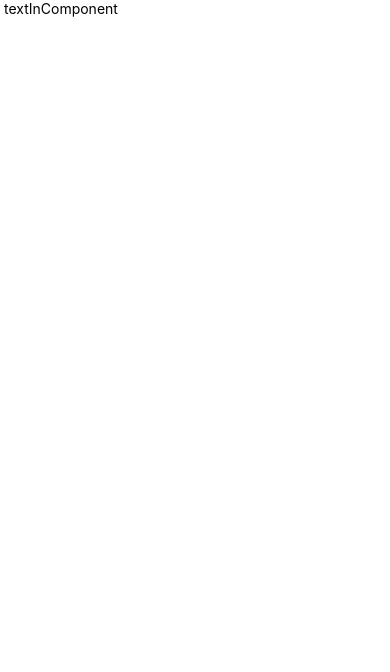
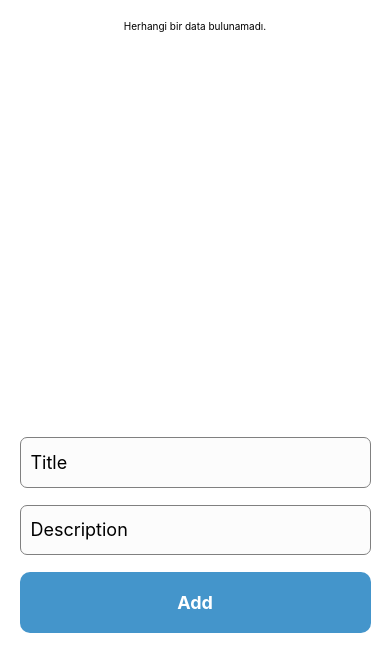
Before and after one commit to eyupucmaz/React-Native-TodoApp-Demo, a React Native app: screen / in a window 390 px wide. Shown: the top 672 px of the page. Built offline with nearby package versions, Linux system fonts and the light colour scheme.

Commit message:
almost finish :)

```diff
--- a/App.js
+++ b/App.js
@@ -1,12 +1,102 @@
-import React, {Component} from 'react';
-import {Text, View} from 'react-native';
+import React, {useState} from 'react';
+import {
+  SafeAreaView,
+  KeyboardAvoidingView,
+  Platform,
+  Text,
+  FlatList,
+  View,
+  StyleSheet,
+} from 'react-native';
+import {Buttons, Inputs} from './Components';
 
-export default class App extends Component {
-  render() {
-    return (
-      <View>
-        <Text> textInComponent </Text>
-      </View>
-    );
-  }
+export default function App() {
+  const [title, setTitle] = useState('');
+  const [dsc, setDsc] = useState('');
+  const [data, setData] = useState([]);
+  const renderItem = ({item}) => (
+    <View style={styles.item}>
+      <Text style={styles.title}>{item.title}</Text>
+      <Text style={styles.dsc}>{item.dsc}</Text>
+    </View>
+  );
+  return (
+    <SafeAreaView style={{flex: 1}}>
+      <KeyboardAvoidingView
+        behavior={Platform.OS == 'ios' ? 'padding' : 'height'}
+        style={{flex: 1}}>
+        <FlatList
+          style={{flex: 1}}
+          data={data}
+          renderItem={renderItem}
+          keyExtractor={(item) => item.id}
+          ListEmptyComponent={() => {
+            return (
+              <View style={{alignItems: 'center', marginTop: 20}}>
+                <Text style={{fontSize: 10}}>
+                  Herhangi bir data bulunamadı.
+                </Text>
+              </View>
+            );
+          }}
+        />
+
+        <View
+          style={{
+            alignItems: 'center',
+            paddingTop: 30,
+            flex: 1,
+          }}>
+          <Inputs
+            placeholder="Title"
+            value={title}
+            onChangeText={(value) => setTitle(value)}
+          />
+
+          <Inputs
+            placeholder="Description"
+            value={dsc}
+            onChangeText={(value) => setDsc(value)}
+          />
+
+          <Buttons
+            text={'Add'}
+            onPress={() => {
+              let arr = data.slice();
+              let obj = {
+                id: data.length,
+                title,
+                dsc,
+              };
+              arr.push(obj);
+
+              setData(arr);
+            }}
+          />
+        </View>
+      </KeyboardAvoidingView>
+    </SafeAreaView>
+  );
 }
+
+const styles = StyleSheet.create({
+  container: {
+    flex: 1,
+    marginTop: 0,
+  },
+  item: {
+    padding: 20,
+    marginVertical: 8,
+    marginHorizontal: 16,
+    borderWidth: 0.5,
+    borderRadius: 10,
+    borderColor: 'gray',
+  },
+  title: {
+    fontSize: 18,
+  },
+  dsc: {
+    fontSize: 14,
+    color: 'gray',
+  },
+});
--- a/Components/Button.js
+++ b/Components/Button.js
@@ -4,8 +4,25 @@ const {width, height} = Dimensions.get('window');
 
 const Buttons = (props) => {
   return (
-    <TouchableOpacity activeOpacity={0.7} style={styles.button}>
-      <Text style={styles.text}>{props.text}</Text>
+    <TouchableOpacity
+      activeOpacity={0.8}
+      onPress={props.onPress}
+      style={{
+        backgroundColor: '#4495cb',
+        width: '90%',
+        height: '15%',
+        alignItems: 'center',
+        justifyContent: 'center',
+        borderRadius: 10,
+      }}>
+      <Text
+        style={{
+          color: 'white',
+          fontWeight: 'bold',
+          fontSize: 18,
+        }}>
+        {props.text}
+      </Text>
     </TouchableOpacity>
   );
 };
--- a/Components/Input.js
+++ b/Components/Input.js
@@ -5,27 +5,27 @@ const {width, height} = Dimensions.get('window');
 
 const Inputs = (props) => (
   <TextInput
-    showSoftInputOnFocus={true}
     placeholder={props.placeholder}
     secureTextEntry={props.secureTextEntry}
     keyboardType={props.keyboardType}
     value={props.value}
     onChangeText={(value) => props.onChangeText(value)}
-    style={styles.input}
+    style={[
+      {
+        color: '#000',
+        width: width * 0.9,
+        height: height * 0.06,
+        backgroundColor: '#fcfcfc',
+        borderWidth: 0.5,
+        borderColor: 'gray',
+        borderRadius: 7,
+        paddingLeft: 10,
+        marginBottom: height * 0.02,
+        fontSize: 18,
+      },
+      props.style,
+    ]}
   />
 );
 
-const styles = StyleSheet.create({
-  input: {
-    color: '#fff',
-    width: width * 0.9,
-    height: height * 0.07,
-    backgroundColor: '#333',
-    borderRadius: 5,
-    paddingLeft: 10,
-    marginBottom: height * 0.02,
-    fontSize: 18,
-  },
-});
-
 export {Inputs};
--- /dev/null
+++ b/Components/index.js
@@ -0,0 +1,2 @@
+export * from './Button';
+export * from './Input';
--- a/package.json
+++ b/package.json
@@ -18,7 +18,6 @@
     "@babel/runtime": "7.11.2",
     "@react-native-community/eslint-config": "1.1.0",
     "babel-jest": "25.5.1",
-    "eslint": "6.8.0",
     "jest": "25.5.4",
     "metro-react-native-babel-preset": "0.59.0",
     "react-test-renderer": "16.13.1"
```
